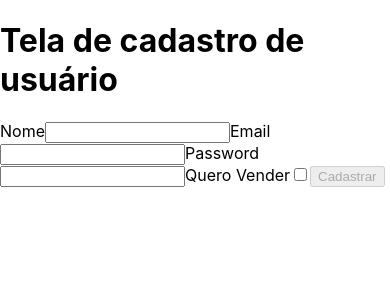
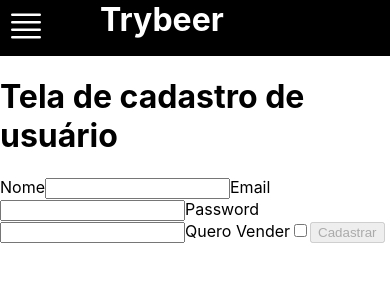
Before and after one commit to tryber/sd-03-trybeer-6, a React (Create React App) app in the folder front-end/: page /register in a window 390 px wide. Shown: the top 300 px of the page. Built offline with nearby package versions, Linux system fonts and the light colour scheme.

Commit message:
Criado menu mobile

```diff
--- /dev/null
+++ b/front-end/src/components/topbar/Topbar.css
@@ -0,0 +1,69 @@
+.menu-container {
+  width: 100%;
+  min-height: 3em;
+  background-color: black;
+  display: flex;
+  align-items: flex-start;
+}
+
+.menu-drag-button {
+  border: none;
+  padding: none;
+  margin: 0;
+  margin-top: 5px;
+  background-color: black;
+  color: white;
+  font-size: 2.5em;
+  cursor: pointer;
+}
+
+.menu-closed {
+  position: absolute;
+  top: 3em;
+  left: -1000px;
+  transition: all 1.5s ease-in-out;
+  background-color: black;
+  color: white;
+  height: 800px;
+  width: 250px;
+}
+
+.menu-open {
+  position: absolute;
+  left: 0;
+  top: 3em;
+  transition: all 1.5s ease-in-out;
+  background-color: black;
+  color: white;
+  height: 800px;
+  width: 250px;
+}
+
+.menu-ul {
+  list-style: none;
+  padding: 0;
+  margin: 0;
+  display: flex;
+  flex-direction: column;
+  align-items: center;
+}
+
+.menu-li {
+  width: 150px;
+  text-align: center;
+  border: 3px solid white;
+  border-radius: 6px;
+  margin: 5px;
+  padding: 0.5em 2em;
+  font-size: 1em;
+  font-weight: 400;
+  color: white;
+  background-color: black;
+}
+
+.title {
+  color: white;
+  margin: 0;
+  margin-left: 1.5em;
+  padding: 0;
+}
--- a/front-end/src/components/topbar/Topbar.jsx
+++ b/front-end/src/components/topbar/Topbar.jsx
@@ -1,8 +1,28 @@
-import React from 'react';
+import React, { useState } from 'react';
+import { BsJustify } from 'react-icons/bs';
 
-export default function Topbar() {
+import './Topbar.css';
+
+export default function TopBar() {
+  const [menuOpen, setMenuOpen] = useState(false);
   return (
-    <div>
+    <div className="menu-container">
+      <button
+        className="menu-drag-button"
+        type="button"
+        onClick={ () => setMenuOpen(!menuOpen) }
+      >
+        <BsJustify />
+      </button>
+      <h1 className="title">Trybeer</h1>
+      <div className={ menuOpen ? 'menu-open' : 'menu-closed' }>
+        <ul className="menu-ul">
+          <li className="menu-li">Produtos</li>
+          <li className="menu-li">Meus Pedidos</li>
+          <li className="menu-li">Meu Perfil</li>
+          <li className="menu-li">Sair</li>
+        </ul>
+      </div>
     </div>
   );
 }
```
Also changed, not shown: 1 other file (tests, documents, lock files or other folders).
